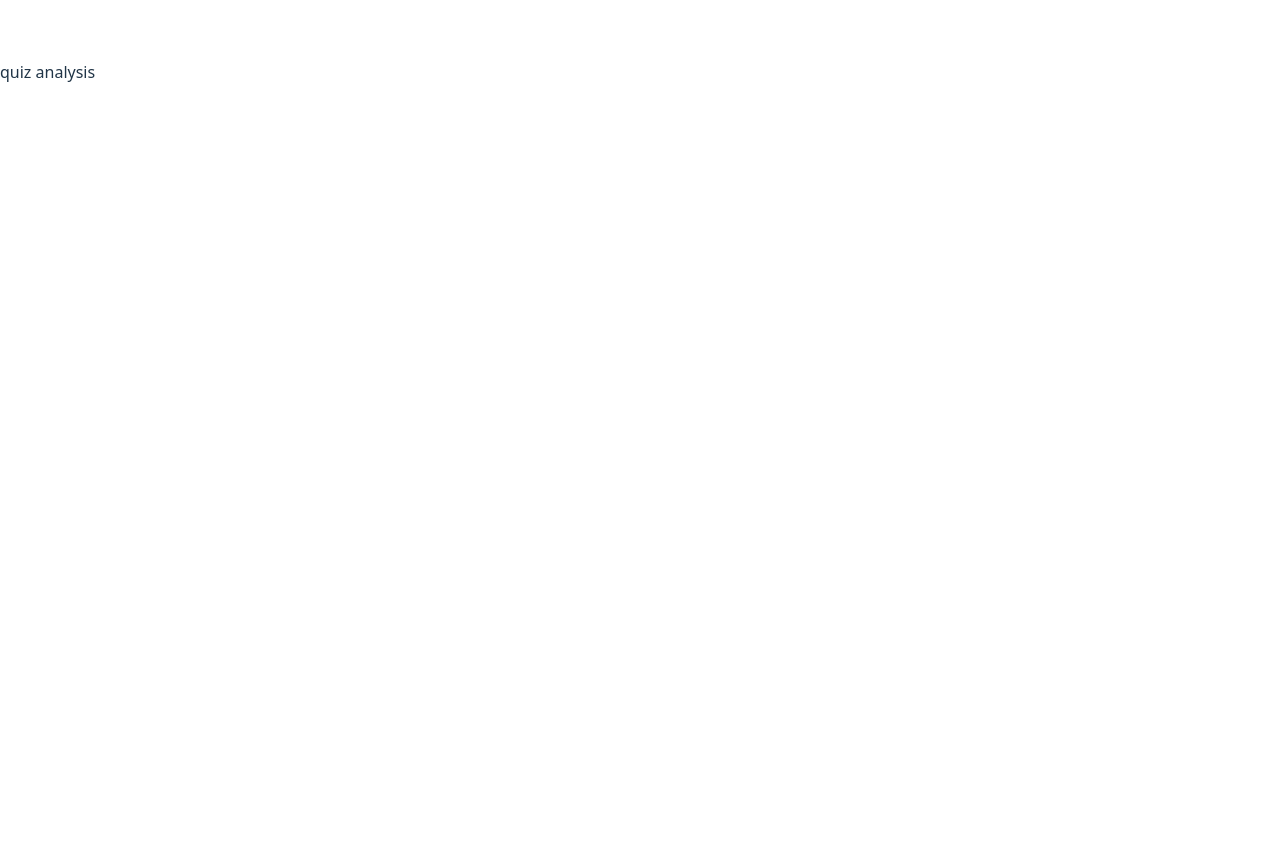
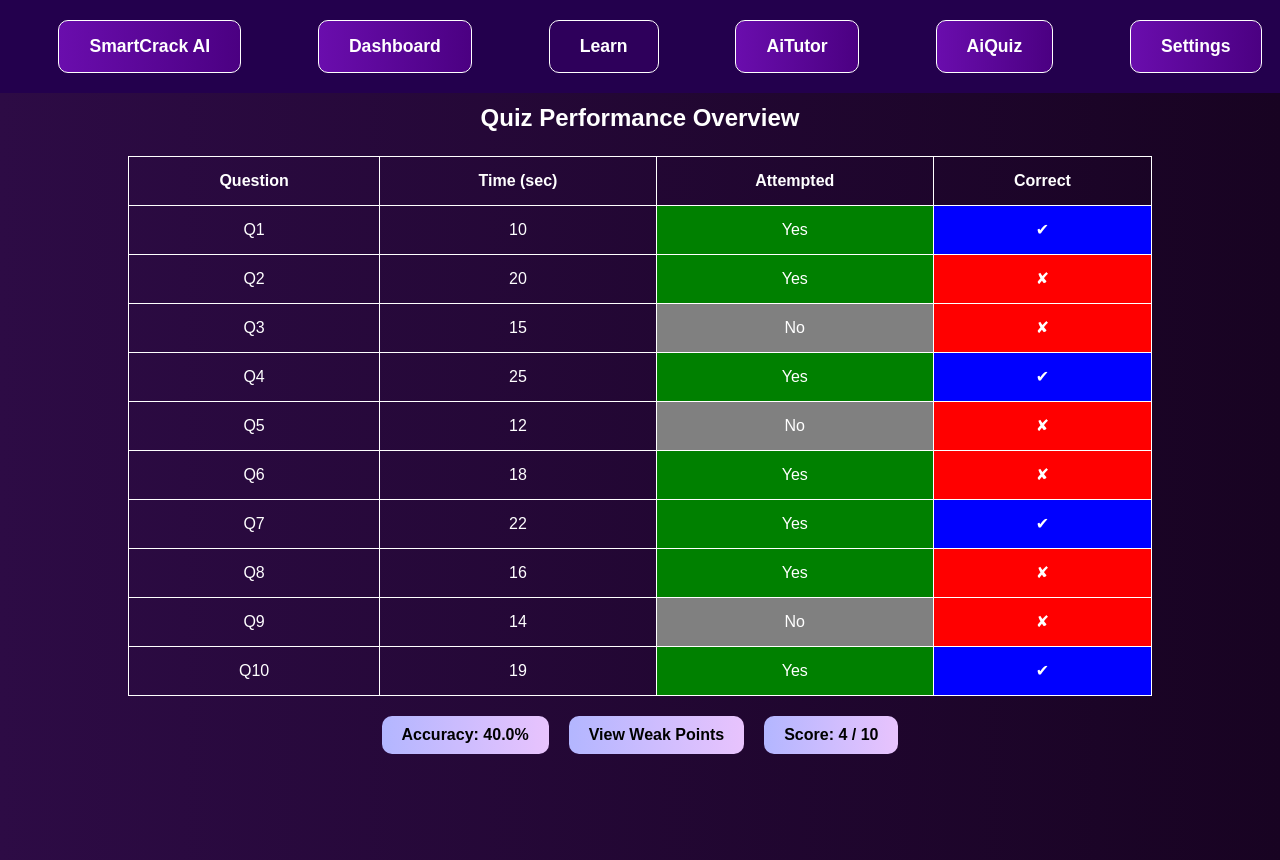
Before and after one commit to palak25022005/smart_crack_ai, a React (Vite) app in the folder frontend/: page /QuizAnalysis in a window 1280 px wide. Built offline with nearby package versions, Linux system fonts and the light colour scheme; no server answers.

Commit message:
quiz analysis

```diff
--- a/frontend/src/pages/QuizAnalysis.jsx
+++ b/frontend/src/pages/QuizAnalysis.jsx
@@ -1,11 +1,145 @@
-import React from 'react'
+import React from "react";
+import { useNavigate } from "react-router-dom";
+
+const quizData = [
+  { question: "Q1", time: 10, attempted: true, correct: true },
+  { question: "Q2", time: 20, attempted: true, correct: false },
+  { question: "Q3", time: 15, attempted: false, correct: false },
+  { question: "Q4", time: 25, attempted: true, correct: true },
+  { question: "Q5", time: 12, attempted: false, correct: false },
+  { question: "Q6", time: 18, attempted: true, correct: false },
+  { question: "Q7", time: 22, attempted: true, correct: true },
+  { question: "Q8", time: 16, attempted: true, correct: false },
+  { question: "Q9", time: 14, attempted: false, correct: false },
+  { question: "Q10", time: 19, attempted: true, correct: true },
+];
 
 const QuizAnalysis = () => {
+  const navigate = useNavigate();
+  const totalQuestions = quizData.length;
+  const attemptedQuestions = quizData.filter((q) => q.attempted).length;
+  const correctAnswers = quizData.filter((q) => q.correct).length;
+  const accuracy = ((correctAnswers / totalQuestions) * 100).toFixed(1);
+
   return (
     <div>
-      quiz analysis
+      <style>{`
+        body {
+          font-family: Arial, sans-serif;
+          background: linear-gradient(to right, #2d0b45, #180322);
+          color: white;
+          text-align: center;
+        }
+        .navbar {
+          display: flex;
+          justify-content: space-around;
+          background-color: #23004d;
+          padding: 20px;
+          width: 100%;
+          position: fixed;
+          top: 0;
+          left: 0;
+          z-index: 100;
+        }
+
+        .nav-button {
+          background: linear-gradient(to right, #6a0dad, #4b0082);
+          color: white;
+          padding: 15px 30px;
+          border-radius: 10px;
+          border: 1px solid white;
+          cursor: pointer;
+          font-weight: bold;
+          font-size: 1.1rem;
+          transition: 0.3s;
+        }
+
+        .nav-button:hover {
+          background: #2e005b;
+          transform: scale(1.05);
+        }
+
+        .nav-button.active {
+          background: #2e005b;
+        }
+        .container {
+          margin-top: 40px;
+          text-align: center;
+        }
+        .quiz-table {
+          width: 80%;
+          margin: 20px auto;
+          border-collapse: collapse;
+        }
+        .quiz-table th, .quiz-table td {
+          padding: 12px;
+          border: 1px solid white;
+        }
+        .attempted { background: green; }
+        .not-attempted { background: gray; }
+        .correct { background: blue; }
+        .incorrect { background: red; }
+        .button-group {
+          display: flex;
+          justify-content: center;
+          gap: 20px;
+          margin-top: 20px;
+        }
+        .action-button {
+          padding: 10px 20px;
+          border: none;
+          border-radius: 10px;
+          font-weight: bold;
+          cursor: pointer;
+          background: linear-gradient(to right, #b3b6ff, #e8c3fd);
+          color: black;
+        }
+      `}</style>
+
+<div className="navbar">
+          <button className="nav-button" >SmartCrack AI</button>
+          <button className="nav-button" onClick={() => navigate("/")}>Dashboard</button>
+          <button className="nav-button active" onClick={() => navigate("/LearnPage")}>Learn</button>
+          <button className="nav-button" onClick={() => navigate("/AITutor")}>AiTutor</button>
+          <button className="nav-button" onClick={() => navigate("/QuizSelectionPage")}>AiQuiz</button>
+          <button className="nav-button" onClick={() => navigate("/Settings")}>Settings</button>
+        </div>
+
+      <div className="container">
+        <h2>Quiz Performance Overview</h2>
+        <table className="quiz-table">
+          <thead>
+            <tr>
+              <th>Question</th>
+              <th>Time (sec)</th>
+              <th>Attempted</th>
+              <th>Correct</th>
+            </tr>
+          </thead>
+          <tbody>
+            {quizData.map((q, index) => (
+              <tr key={index}>
+                <td>{q.question}</td>
+                <td>{q.time}</td>
+                <td className={q.attempted ? "attempted" : "not-attempted"}>
+                  {q.attempted ? "Yes" : "No"}
+                </td>
+                <td className={q.correct ? "correct" : "incorrect"}>
+                  {q.correct ? "✔" : "✘"}
+                </td>
+              </tr>
+            ))}
+          </tbody>
+        </table>
+
+        <div className="button-group">
+          <button className="action-button">Accuracy: {accuracy}%</button>
+          <button className="action-button">View Weak Points</button>
+          <button className="action-button">Score: {correctAnswers} / {totalQuestions}</button>
+        </div>
+      </div>
     </div>
-  )
-}
+  );
+};
 
-export default QuizAnalysis
+export default QuizAnalysis;
```
